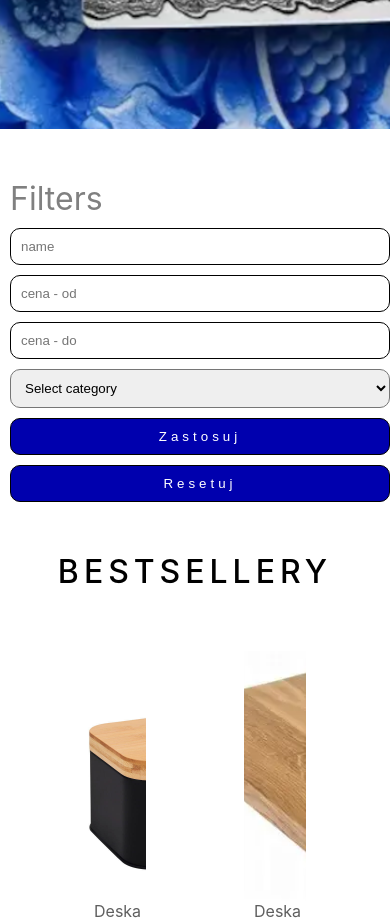
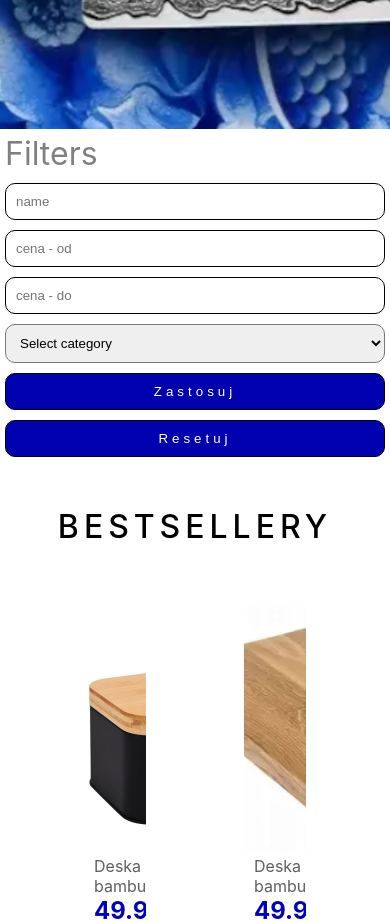
Before and after one commit to marcinoles87/my-app2, a React (Create React App) app: page / in a window 390 px wide. Shown: the part 880-1803 px from the top of the page. Built offline with nearby package versions, Linux system fonts and the light colour scheme.

Commit message:
add code

```diff
--- a/src/App.css
+++ b/src/App.css
@@ -702,6 +702,7 @@ i{
 
   .filters{
     flex-direction: column;
+    margin: 5px 5px;
   }
 
 }
```
